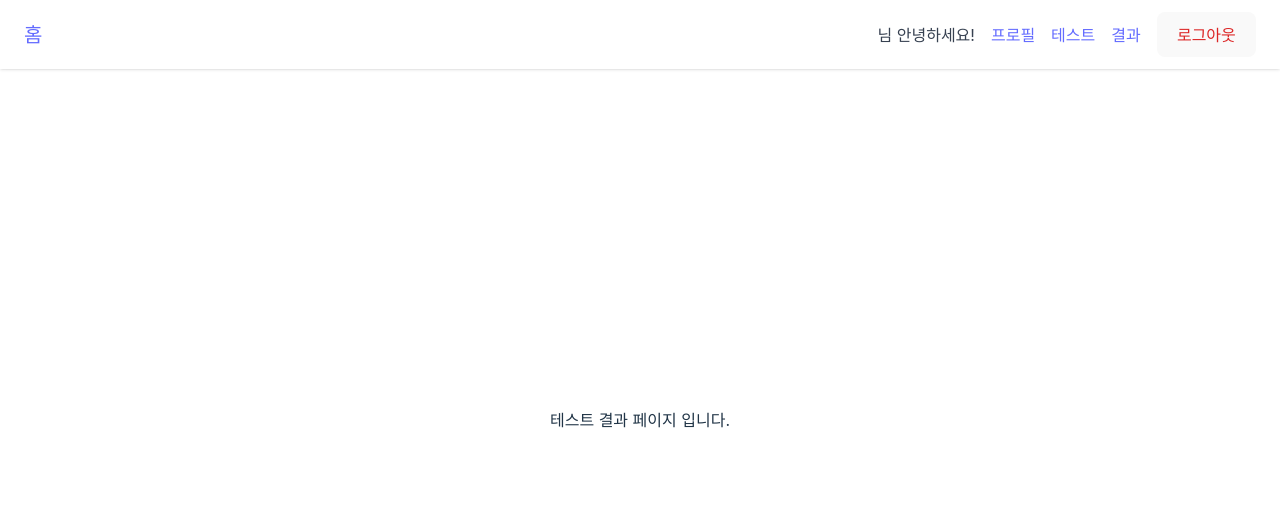
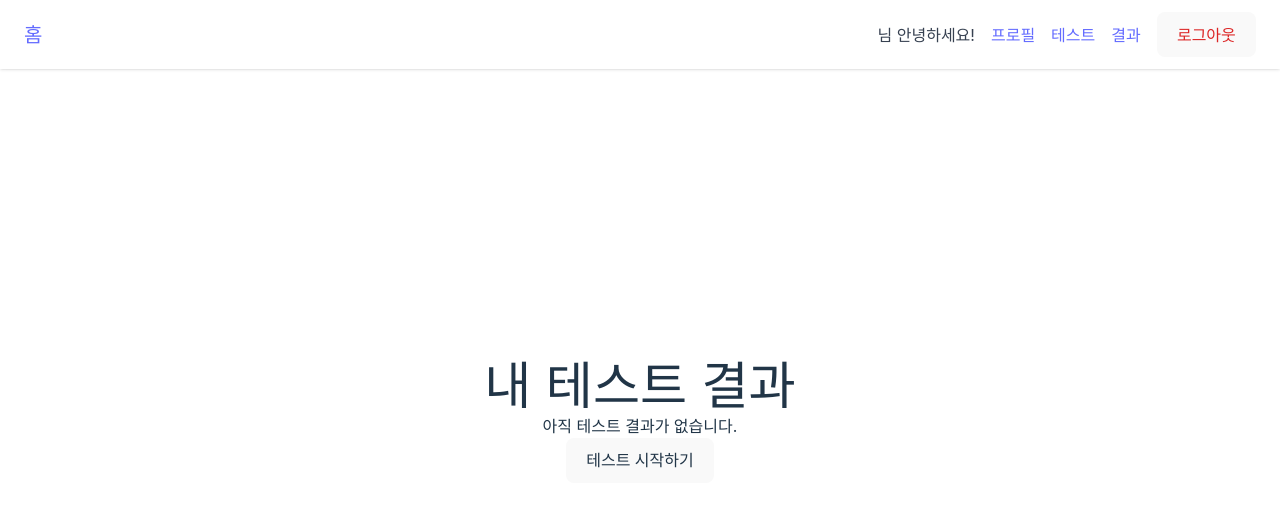
Before and after one commit to johj703/MBTI_test, a React (Vite) app: page /results in a window 1280 px wide. Shown: the top 506 px of the page. Built offline with nearby package versions, Linux system fonts and the light colour scheme; data requests are answered from the project's data file; sample sign-in values are in the browser's storage.

Commit message:
fix: 테스트 결과를 보여주는 페이지 작성

```diff
--- a/src/pages/TestResultPage.jsx
+++ b/src/pages/TestResultPage.jsx
@@ -1,5 +1,65 @@
-const TestResultPage = () => {
-  return <div>테스트 결과 페이지 입니다.</div>;
+import { useEffect, useState } from "react";
+import TestResultList from "../components/TestResultList";
+import { getTestResults } from "../api/testResults";
+
+const TestResultPage = ({ user }) => {
+  const [results, setResults] = useState([]);
+  const [loading, setLoading] = useState(true);
+  const [error, setError] = useState(null);
+
+  const fetchResults = async () => {
+    try {
+      setLoading(true);
+      const data = await getTestResults();
+      setResults(data);
+      setError(null);
+    } catch (error) {
+      console.error("결과 불러오기 오류: ", error);
+      setError("테스트 결과를 불러오는 중 오류가 발생했습니다.");
+    } finally {
+      setLoading(false);
+    }
+  };
+
+  useEffect(() => {
+    fetchResults();
+  }, []);
+
+  const handleUpdate = () => {
+    fetchResults();
+  };
+
+  const handleDelete = () => {
+    fetchResults();
+  };
+
+  return (
+    <div>
+      <div>
+        <div>
+          <h1>내 테스트 결과</h1>
+
+          {loading ? (
+            <div>
+              <p>결과를 불러오는 중...</p>
+            </div>
+          ) : error ? (
+            <div>
+              <p>{error}</p>
+              <button onClick={fetchResults}>다시 시도</button>
+            </div>
+          ) : (
+            <TestResultList
+              results={results}
+              user={user}
+              onUpdate={handleUpdate}
+              onDelete={handleDelete}
+            />
+          )}
+        </div>
+      </div>
+    </div>
+  );
 };
 
 export default TestResultPage;
```
